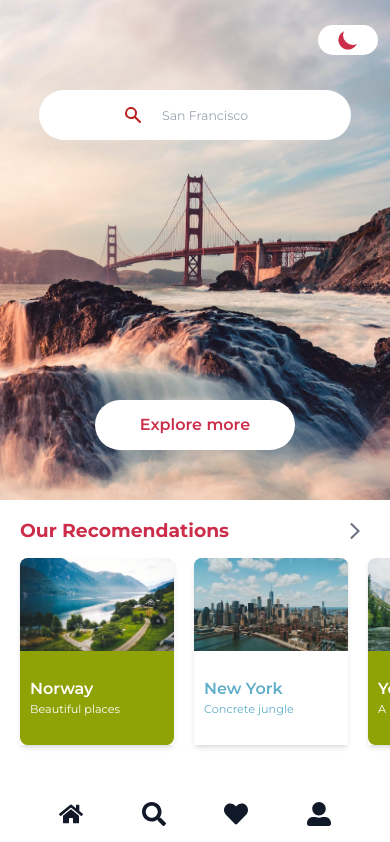
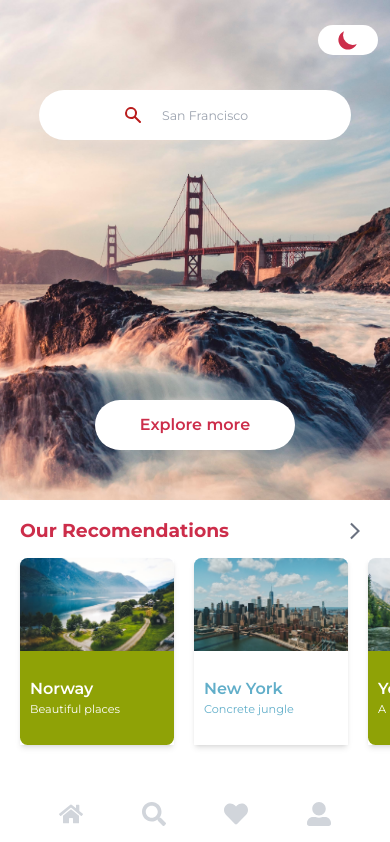
Before and after one commit to ernanvr/platzitravel, a Next.js app: page / in a window 390 px wide. Shown: the top 842 px of the page. Built offline with nearby package versions, Linux system fonts and the light colour scheme.

Commit message:
FIX: minor change in tabbar

```diff
--- a/src/component/TabBar.tsx
+++ b/src/component/TabBar.tsx
@@ -10,7 +10,7 @@ const TabBar = (): JSX.Element => {
   const iconsHoverBehavior = state.touchDevice ? 'active:text-red-500 active:scale-95 dark:active:text-gray-500 dark:text-white' : 'hover:text-red-500 active:scale-95 dark:text-white dark:hover:text-gray-500';
 
   return (
-    <nav className='fixed bottom-0 flex items-center w-full h-24 bg-white dark:shadow-transparent justify-evenly sm:hidden dark:bg-gray-900 dark:backdrop-blur-3xl dark:opacity-90'>
+    <nav className='fixed bottom-0 flex items-center w-full h-24 text-gray-300 bg-white dark:shadow-transparent justify-evenly sm:hidden dark:bg-gray-900 dark:backdrop-blur-3xl dark:opacity-90'>
       <Link href='#home'>
         <a>
           <FaHome className={`transition-all ${iconsHoverBehavior}`} size={24} />
```
